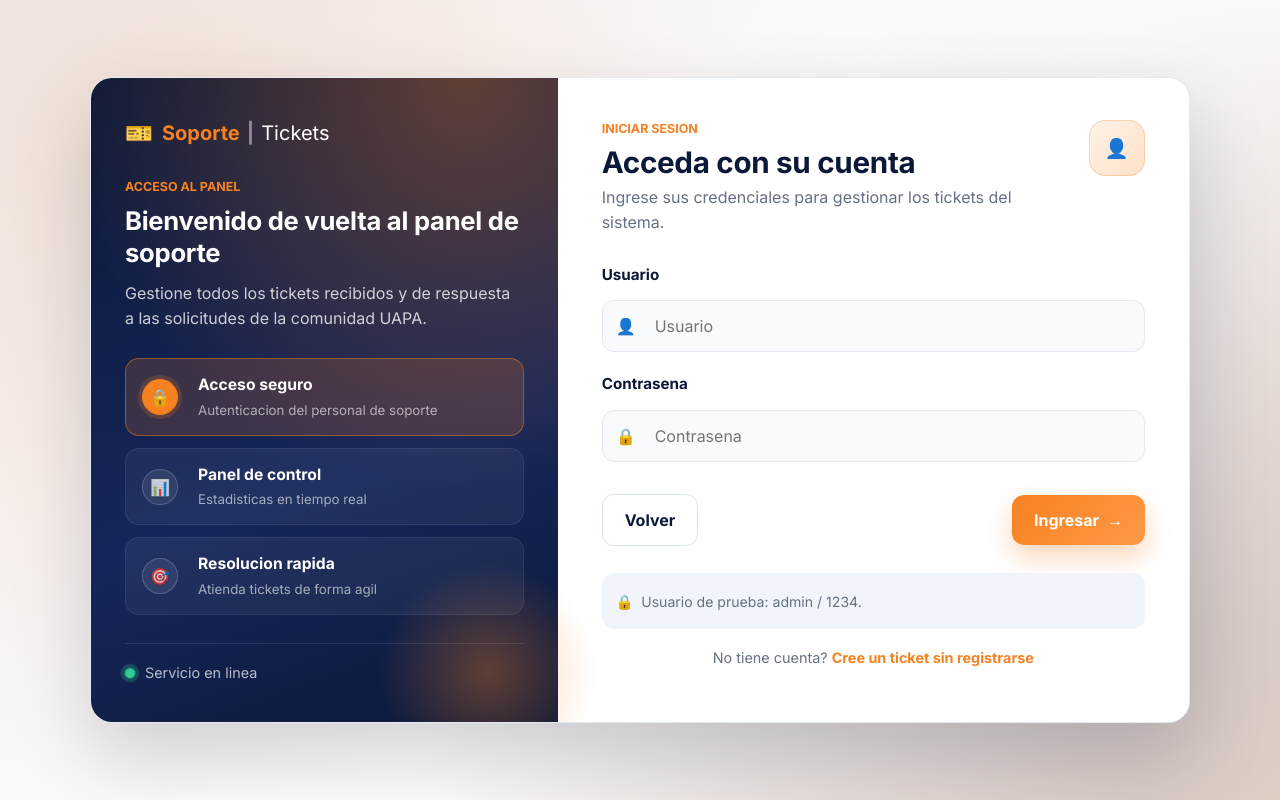
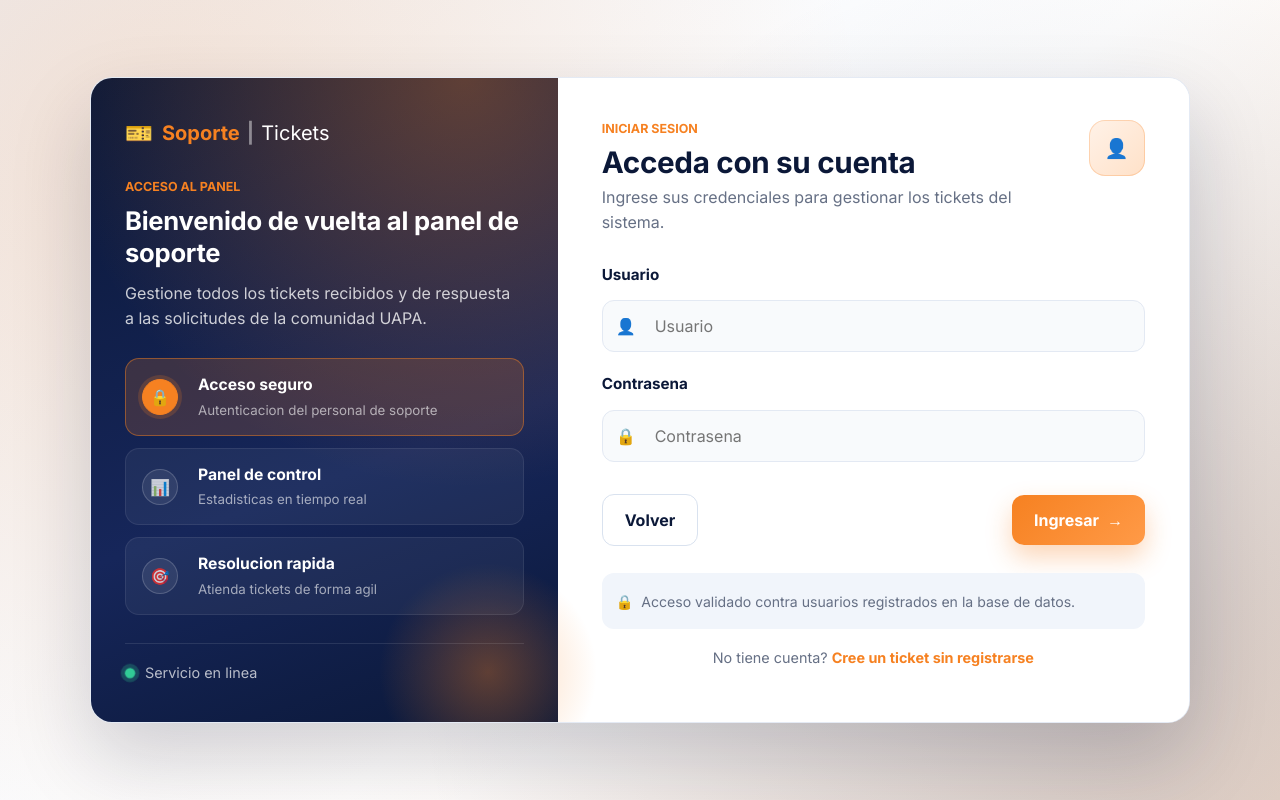
Before and after one commit to cruzayala/GestionTicketUAPA, a Django app: page /login/ in a window 1280 px wide. Run offline with Django 5.2, Linux system fonts and the light colour scheme.

Commit message:
feat: implementar validación de acceso administrativo y crear usuario de soporte

```diff
--- a/css/styles.css
+++ b/css/styles.css
@@ -836,6 +836,11 @@ footer p {
 
 .ticket-form .input-icon input,
 .ticket-form .input-icon select {
+    padding-left: 52px;
+}
+
+.config-grupo .input-icon input,
+.config-grupo .input-icon select {
     padding-left: 52px;
 }
 
--- a/templates/tickets/login.html
+++ b/templates/tickets/login.html
@@ -78,7 +78,7 @@
             </div>
             <p class="nota-seguridad">
                 <span>&#128274;</span>
-                Usuario de prueba: admin / 1234.
+                Acceso validado contra usuarios registrados en la base de datos.
             </p>
             <p class="login-sin-cuenta">
                 No tiene cuenta?
--- a/templates/tickets/sidebar.html
+++ b/templates/tickets/sidebar.html
@@ -32,10 +32,10 @@
     </nav>
 
     <div class="sidebar-usuario">
-        <span class="sidebar-avatar">AS</span>
+        <span class="sidebar-avatar">{{ request.user.username|slice:":2"|upper }}</span>
         <div>
-            <strong>Equipo soporte</strong>
-            <small>soporte@uapa.edu</small>
+            <strong>{{ request.user.get_full_name|default:request.user.username }}</strong>
+            <small>{{ request.user.email|default:"Cuenta administrativa" }}</small>
         </div>
     </div>
 </aside>
--- a/tickets/views.py
+++ b/tickets/views.py
@@ -1,12 +1,13 @@
+from django.db.models import Q
+from django.contrib.auth import authenticate, login as auth_login, logout as auth_logout
 from django.shortcuts import get_object_or_404, redirect, render
-from django.db.models import Q
 
 from .forms import ContactForm, LoginForm, SearchTicketForm, StatusForm, TicketDetailForm
 from .models import Ticket, TicketEvent
 
 
 def support_required(request):
-    return bool(request.session.get("support_user"))
+    return request.user.is_authenticated and request.user.is_staff
 
 
 def home(request):
@@ -21,20 +22,23 @@ def home(request):
 
 
 def login_view(request):
+    if support_required(request):
+        return redirect("panel")
     form = LoginForm(request.POST or None)
     error = ""
     if request.method == "POST" and form.is_valid():
         username = form.cleaned_data["username"].strip()
         password = form.cleaned_data["password"].strip()
-        if username == "admin" and password == "1234":
-            request.session["support_user"] = "Admin"
+        user = authenticate(request, username=username, password=password)
+        if user and user.is_staff:
+            auth_login(request, user)
             return redirect("panel")
-        error = "Usuario o contrasena incorrectos."
+        error = "Usuario o contrasena incorrectos, o la cuenta no tiene acceso administrativo."
     return render(request, "tickets/login.html", {"form": form, "error": error})
 
 
 def logout_view(request):
-    request.session.flush()
+    auth_logout(request)
     return redirect("home")
 
 
```
Also changed, not shown: README.md, tickets/migrations/0002_create_support_user.py (added).
